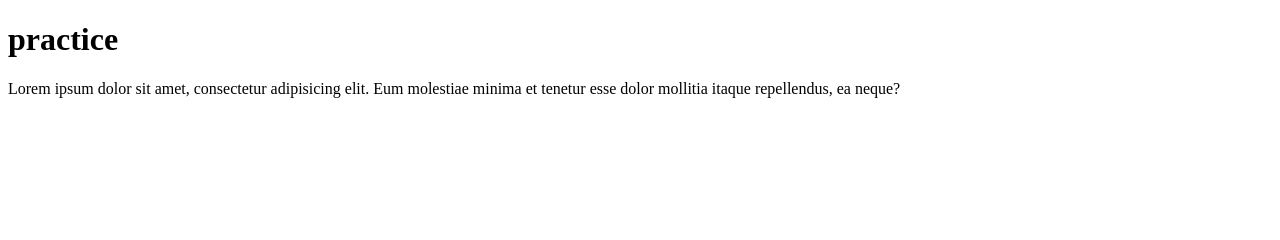
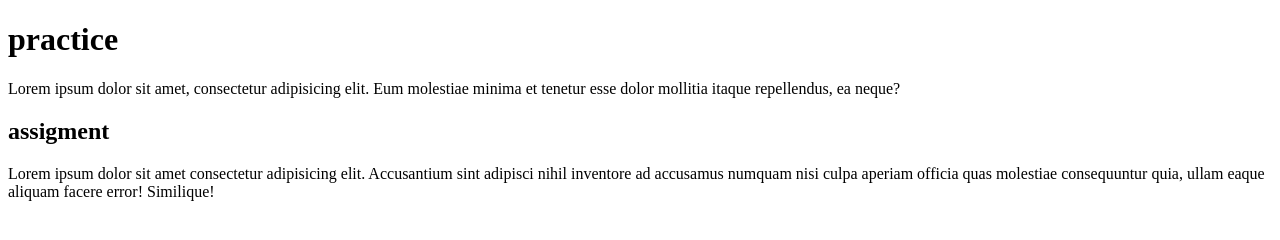
Before and after one commit to Barna12345/new-repo, a plain HTML site: page index.html in a window 1280 px wide. Drawn offline with Linux system fonts and the light colour scheme.

Commit message:
added mew p

```diff
--- a/index.html
+++ b/index.html
@@ -11,5 +11,8 @@
 
     <p>Lorem ipsum dolor sit amet, consectetur adipisicing elit. Eum molestiae minima et tenetur esse dolor mollitia itaque repellendus, ea neque?</p>
 
+    <h2>assigment</h2>
+    <p>Lorem ipsum dolor sit amet consectetur adipisicing elit. Accusantium sint adipisci nihil inventore ad accusamus numquam nisi culpa aperiam officia quas molestiae consequuntur quia, ullam eaque aliquam facere error! Similique!</p>
+
 </body>
 </html>
```
Also changed, not shown: 1 other file.
